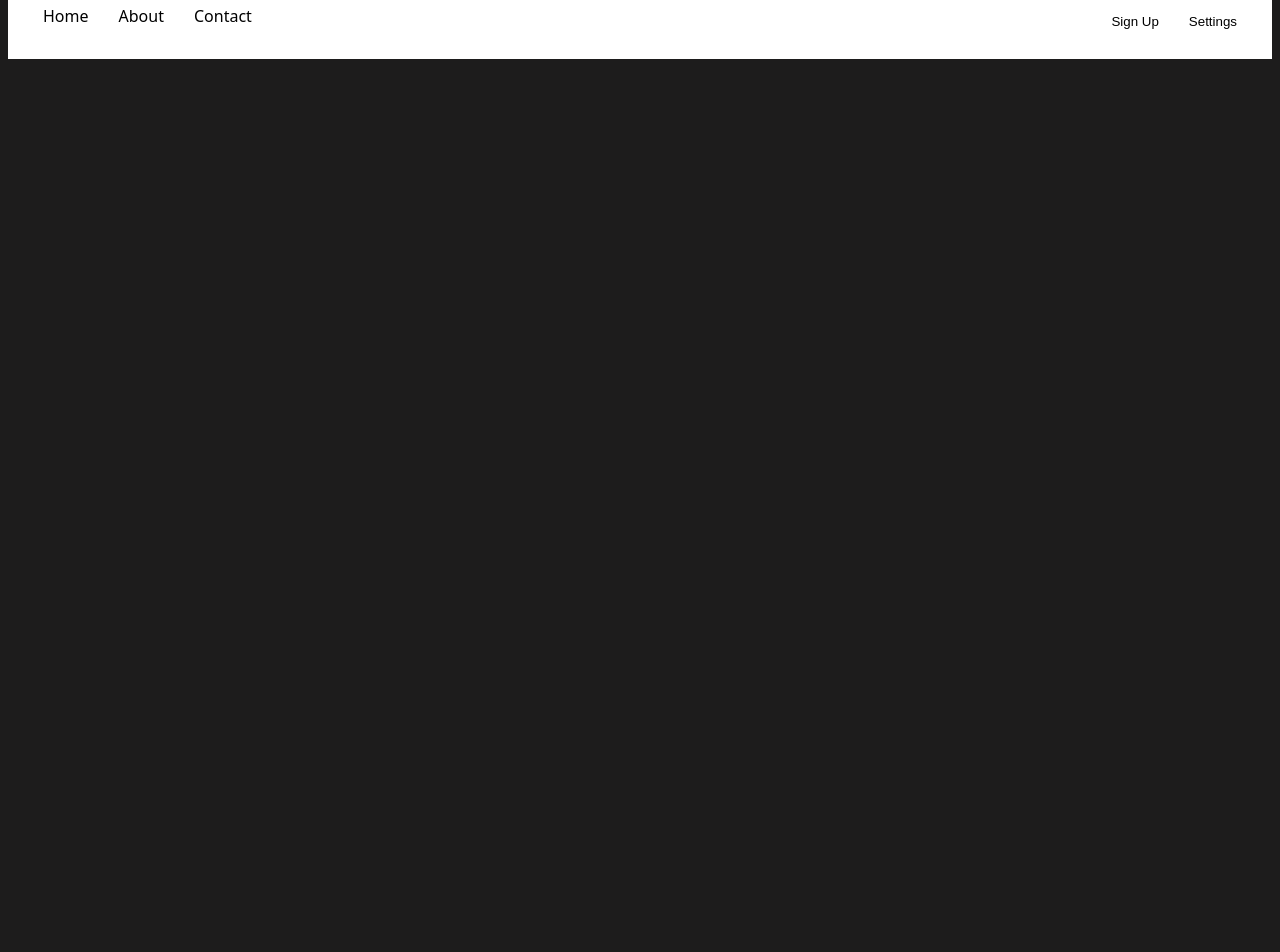
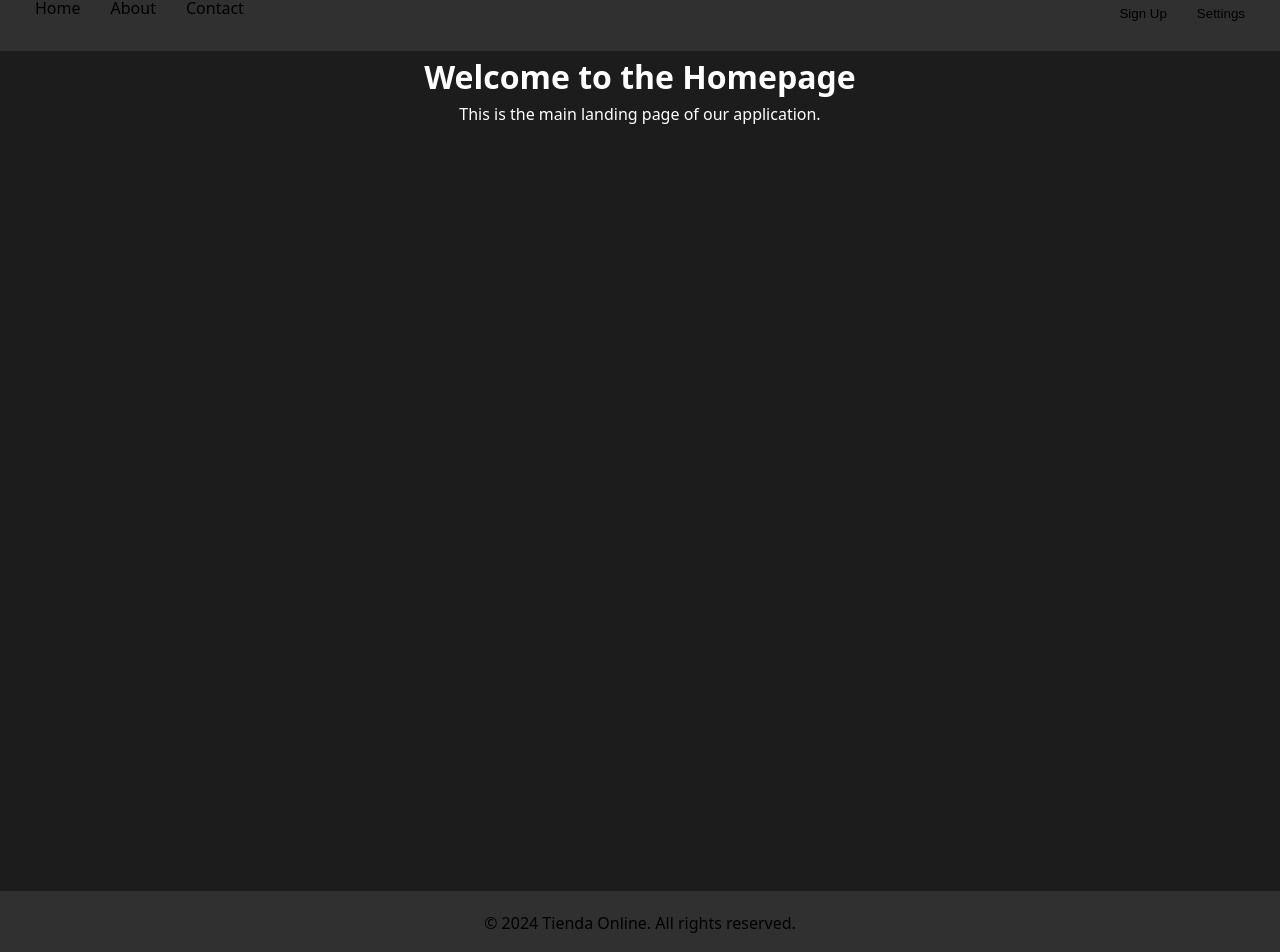
Before and after one commit to JeremieMadera/Tienda-Online, a React (Vite) app: page / in a window 1280 px wide. Shown: the part 24-976 px from the top of the page. Before the commit the page ends 800 px from the top, so only its background shows below. Built offline with nearby package versions, Linux system fonts and the light colour scheme.

Commit message:
layout footer and homepage

```diff
--- a/index.html
+++ b/index.html
@@ -3,6 +3,7 @@
   <head>
     <meta charset="UTF-8" />
     <meta name="viewport" content="width=device-width, initial-scale=1.0" />
+    <meta name ="description" content="Tienda online de productos variados" />
     <title>tienda-online</title>
   </head>
   <body>
--- a/src/App.css
+++ b/src/App.css
@@ -2,5 +2,5 @@
 {
     text-align: center;
     min-height: 100vh;
-    padding: var(--space-small);
+
 }
--- a/src/App.jsx
+++ b/src/App.jsx
@@ -1,6 +1,8 @@
 
 import Header from './components/Header/Header.jsx'
 import './App.css'
+import Footer from './components/Footer/Footer.jsx'
+import Homepage from './pages/Homepage/Homepage.jsx'
 
 function App() {
 
@@ -10,11 +12,9 @@ function App() {
       <div className="App">
         <Header/>
         <main>
-
+          <Homepage/>
         </main>
-
-
-
+        <Footer/>
       </div>
     </>
   )
--- a/src/components/Footer/Footer.css
+++ b/src/components/Footer/Footer.css
@@ -0,0 +1,8 @@
+.footer
+{
+    background-color: var(--secondary-color);
+    text-align: center;
+    padding: 20px 0;
+    margin-top: 40px;
+    color: black;
+}
--- a/src/components/Footer/Footer.jsx
+++ b/src/components/Footer/Footer.jsx
@@ -1 +1,9 @@
+import './Footer.css';
+function Footer() {
+  return (
+    <footer className="footer">
+      <p>© 2024 Tienda Online. All rights reserved.</p>
+    </footer>
+  );
+}
 export default Footer;
--- a/src/components/Header/Header.css
+++ b/src/components/Header/Header.css
@@ -1,5 +1,5 @@
 .header-container {
-  background-color: #ffffff;
+  background-color: var(--secondary-color);
   padding: 20px;
   text-align: center;
   color: #000000;
@@ -26,7 +26,7 @@ nav a {
 button {
   padding: 10px 15px;
   border: none;
-  background-color: #ffffff;
+  background-color: var(--secondary-color);
   color: #000000;
   cursor: pointer;
 }
--- a/src/components/Header/Header.jsx
+++ b/src/components/Header/Header.jsx
@@ -1,4 +1,5 @@
 import './Header.css';
+
 function Header() {
   return (
     <header className="header-container">
--- /dev/null
+++ b/src/pages/Homepage/Homepage.css
@@ -0,0 +1,4 @@
+.homepage
+{
+    height: 100vh;
+}
--- /dev/null
+++ b/src/pages/Homepage/Homepage.jsx
@@ -0,0 +1,11 @@
+import './Homepage.css';
+function Homepage() {
+  return (
+    <div className="homepage">
+        <h1>Welcome to the Homepage</h1>
+        <p>This is the main landing page of our application.</p>
+
+    </div>
+  );
+}
+export default Homepage;
```
Also changed, not shown: src/pages/Homepage.css (deleted), src/pages/Homepage.jsx (deleted), 1 other file (tests, documents, lock files or other folders).
